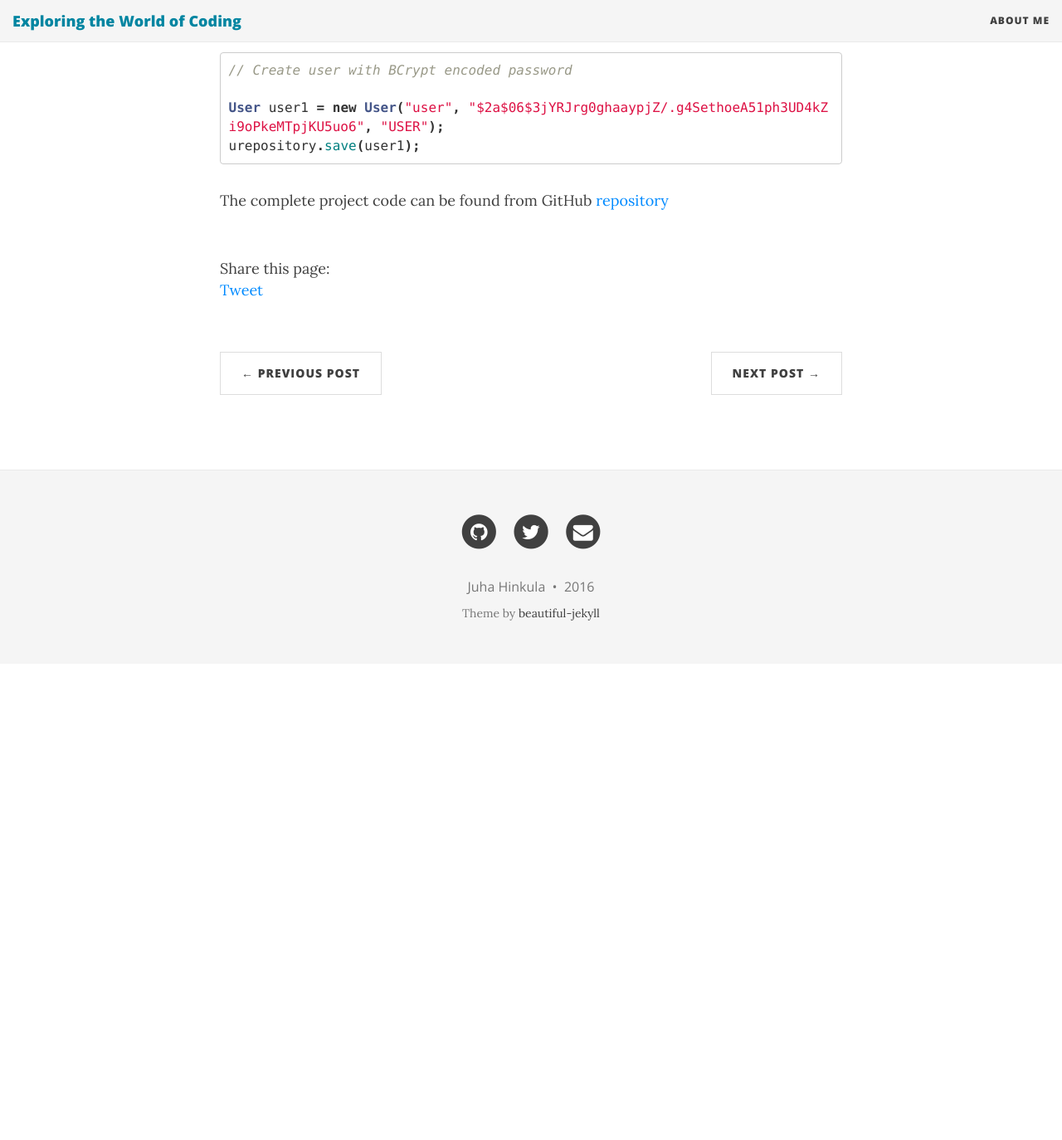
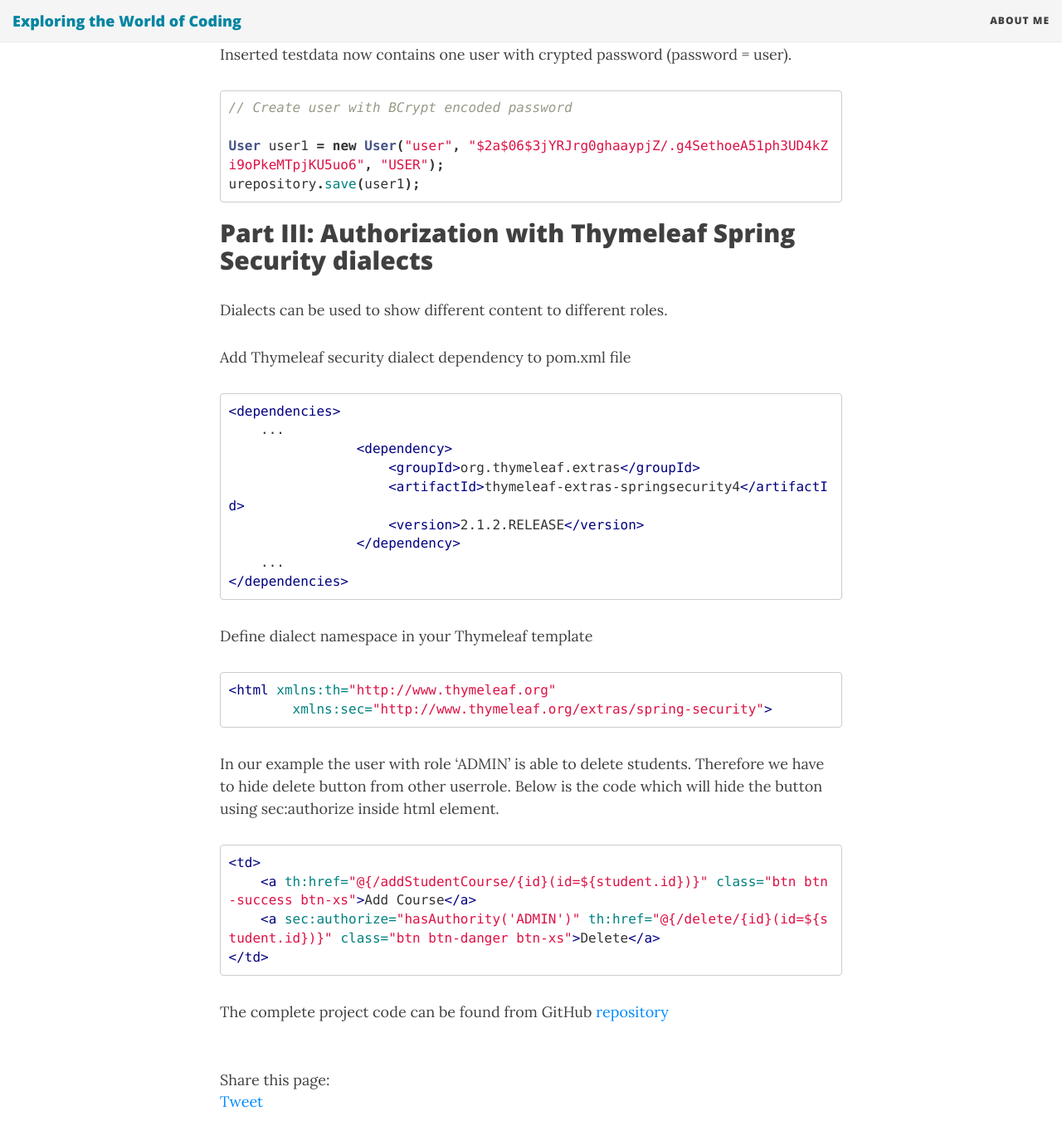
Before and after one commit to juhahinkula/juhahinkula.github.io, a Jekyll site: the page built from _posts/2016-07-31-crudboot-security.markdown, in a window 1280 px wide and 1400 px high, scrolled down 5406 px. Shown: the top 1374 px of the window at 83% size. Built offline with Jekyll 4.4.1, drawn with Linux system fonts in a browser that asks for light colours; nearby versions of some CDN libraries; comment, search, counter and statistics services are not loaded; before the commit the page ends 6206 px from its top, so only the background shows below that; some of the changed text lies outside the part shown.

Commit message:
modification to security blog

```diff
--- a/_posts/2016-07-31-crudboot-security.markdown
+++ b/_posts/2016-07-31-crudboot-security.markdown
@@ -103,10 +103,9 @@
 </form>
 {% endhighlight %}
 
-
 Project also contains testdata which are inserted at runtime by using Spring Boot CommandLineRunner.
 
-The complete project code can be found from GitHub [repository](https://github.com/juhahinkula/StudentListSecure.git)
+The complete project code can be found from GitHub [repository](https://github.com/juhahinkula/StudentListFinal.git)
 
 ## Part II: Reading users from database & password encoding
 
@@ -149,23 +148,25 @@
  **/
 @Service
 public class UserDetailServiceImpl implements UserDetailsService  {
-	private final UserServiceImpl userService;
+	private final UserRepository repository;
 
 	@Autowired
-	public UserDetailServiceImpl(UserServiceImpl userService) {
-		this.userService = userService;
+	public UserDetailServiceImpl(UserRepository repository) {
+		this.repository = repository;
 	}
 
     @Override
     public UserDetails loadUserByUsername(String username) throws UsernameNotFoundException
     {
-    	User curruser = userService.getUserByUsername(username);
+    	User curruser = repository.findByUsername(username);
 
         UserDetails user = new org.springframework.security.core.userdetails.User(username, curruser.getPasswordHash(), true,
-        		true, true, true, AuthorityUtils.createAuthorityList("USER"));
+        		true, true, true, AuthorityUtils.createAuthorityList(curruser.getRole()));
 
+        System.out.println("ROLE: " + curruser.getRole());
         return user;
     }
+
 }
 {% endhighlight %}
 
@@ -188,4 +189,39 @@
 urepository.save(user1);
 {% endhighlight %}
 
+## Part III: Authorization with Thymeleaf Spring Security dialects
+
+Dialects can be used to show different content to different roles.
+
+Add Thymeleaf security dialect dependency to pom.xml file
+
+{% highlight xml %}
+<dependencies>
+    ...
+		<dependency>
+		    <groupId>org.thymeleaf.extras</groupId>
+		    <artifactId>thymeleaf-extras-springsecurity4</artifactId>
+		    <version>2.1.2.RELEASE</version>
+		</dependency>
+    ...
+</dependencies>
+{% endhighlight %}
+
+Define dialect namespace in your Thymeleaf template
+
+{% highlight html %}
+<html xmlns:th="http://www.thymeleaf.org"
+	xmlns:sec="http://www.thymeleaf.org/extras/spring-security">
+{% endhighlight %}
+
+In our example the user with role 'ADMIN' is able to delete students. Therefore we have to hide delete button from other userrole. Below is the code which will hide the button using sec:authorize inside html element.
+
+{% highlight html %}
+<td>
+    <a th:href="@{/addStudentCourse/{id}(id=${student.id})}" class="btn btn-success btn-xs">Add Course</a>
+    <a sec:authorize="hasAuthority('ADMIN')" th:href="@{/delete/{id}(id=${student.id})}" class="btn btn-danger btn-xs">Delete</a>
+</td>
+{% endhighlight %}
+
+
 The complete project code can be found from GitHub [repository](https://github.com/juhahinkula/StudentListFinal.git)
```
